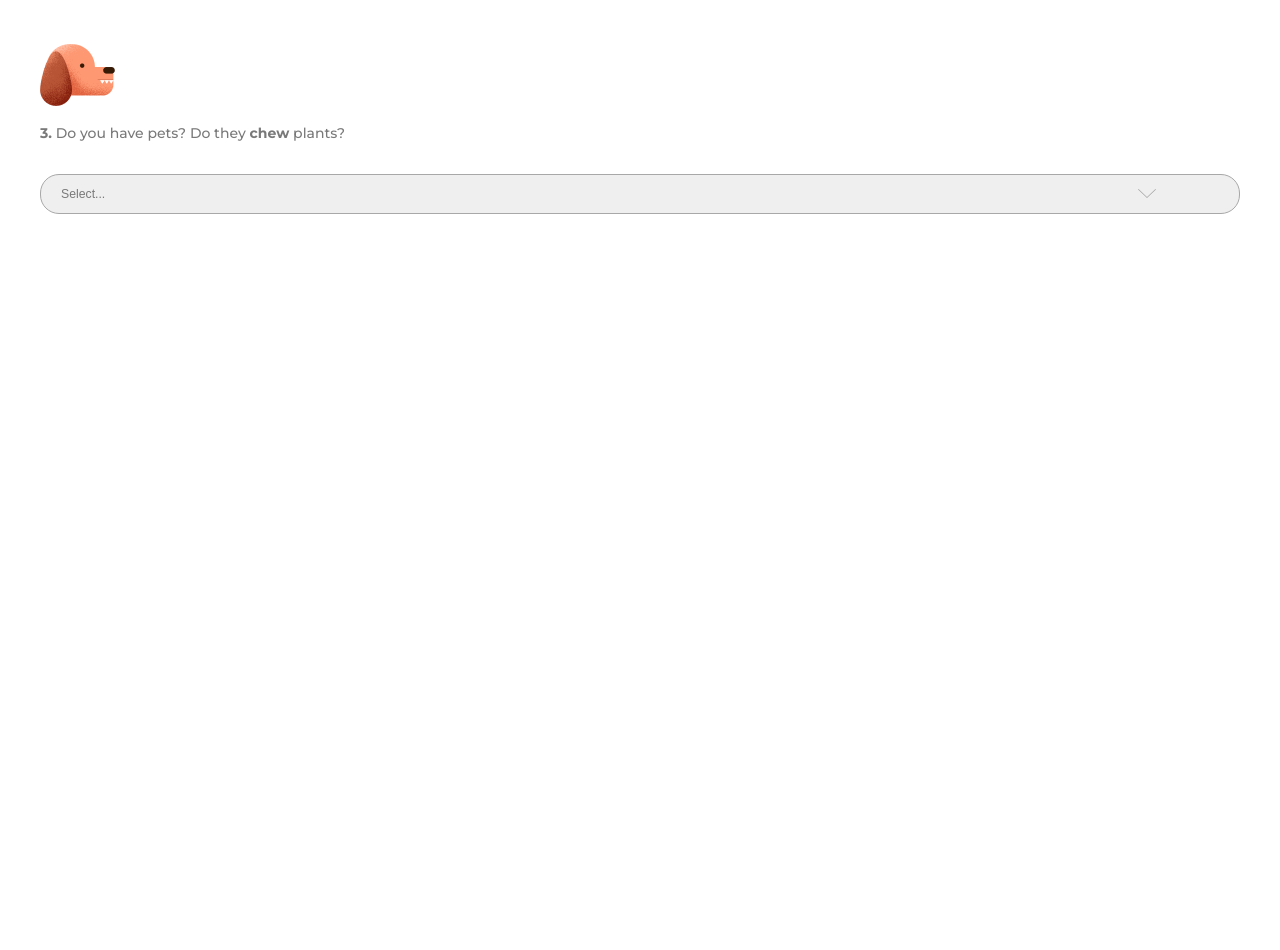
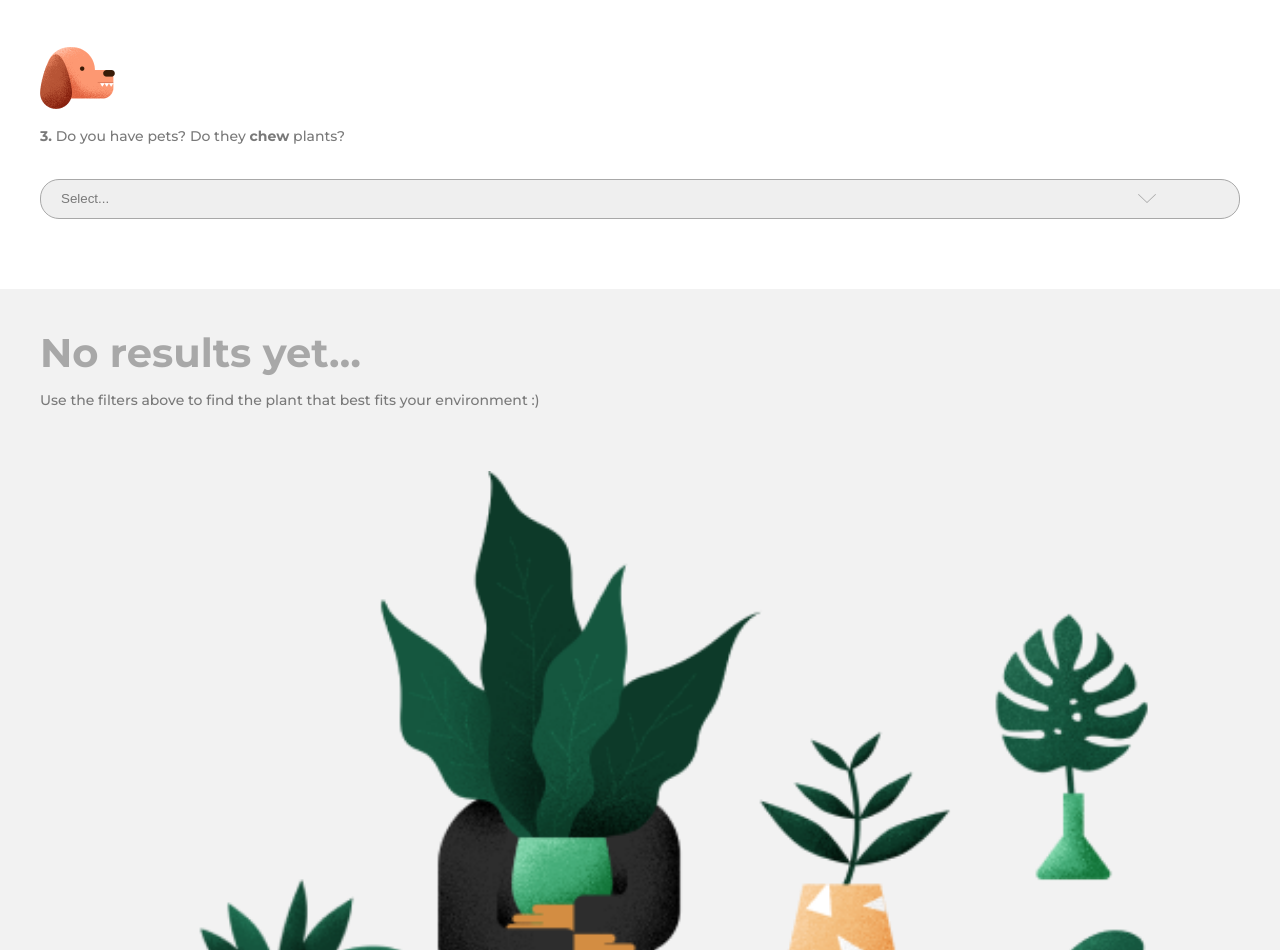
Before and after one commit to kregina/green-thumb.github.io, a website built with webpack: page src/index.html in a window 1280 px wide. Shown: the part 610-1560 px from the top of the page. Before the commit the page ends 894 px from the top, so only its background shows below. Built offline with nearby package versions, Linux system fonts and the light colour scheme.

Commit message:
implements no result section

```diff
--- a/src/index.css
+++ b/src/index.css
@@ -1,19 +1,28 @@
 :root {
-  --title-color: #0B2A1E;
-  --text-color: #797979;
-  --select-border: #A8A8A8;
+  --background-color: #F2F2F2;
+  --dark-gray: #0B2A1E;
+  --gray: #797979;
+  --ligth-gray: #A8A8A8;
 }
 
 body {
-  box-sizing: border-box;
   font-family: "Montserrat", sans-serif;
   font-size: 16px;
   margin: 0;
   padding: 0;
 }
 
+* {
+  box-sizing: border-box;
+}
+
 header {
   padding: 2.313em 2.5em;
+}
+
+p {
+  font-size: 0.875em;
+  color: var(--gray)
 }
 
 .logo {
@@ -25,7 +34,7 @@ header {
 }
 
 .title {
-  color: var(--title-color);
+  color: var(--dark-gray);
   font-size: 2.5em;
   font-weight: bold;
   margin: 0;
@@ -42,9 +51,19 @@ header {
   margin-bottom: 4.375em;
 }
 
-.box-content {
-  font-size: 0.875em;
-  color: var(--text-color)
+.result {
+  background: var(--background-color);
+}
+
+.result .title {
+  color: var(--ligth-gray);
+  padding: 2.438rem 0 0;
+  margin: 0;
+}
+
+.result img {
+  margin-top: 3em;
+  width: 100%;
 }
 
 .box-content .select {
@@ -54,10 +73,9 @@ header {
   background-repeat: no-repeat;
   background-position-x: 93%;
   background-position-y: center;
-  border: solid 1px var(--select-border);
+  border: solid 1px var(--ligth-gray);
   border-radius: 19px;
-  color: var(--text-color);
-  font-size: 0.875em;
+  color: var(--gray);
   font-weight: 300;
   height: 40px;
   margin-top: 1.500em;
--- a/src/index.html
+++ b/src/index.html
@@ -57,7 +57,15 @@
         </div>
       </section>
 
-
+      <section class="container result" id="result">
+        <div id="no-resul">
+          <p class="title">No results yet…</p>
+          <p>
+            Use the filters above to find the plant that best fits your environment :)
+          </p>
+          <img id="imgNoResult" />
+        </div>
+      </section>
     </main>
   </body>
 </html>
--- a/src/index.js
+++ b/src/index.js
@@ -3,11 +3,13 @@ import imgLogo from './images/logo.png';
 import imgSun from './images/sun.png';
 import imgDog from './images/dog.png';
 import imgWateringcan from './images/wateringcan.png';
+import imgNoResult from './images/illustration.png';
 
 const logo = document.getElementById('logo').src = imgLogo;
 const sun = document.getElementById('sunlight').src = imgSun;
 const water = document.getElementById('chew').src = imgDog;
 const dog = document.getElementById('water').src = imgWateringcan;
+const noResult = document.getElementById('imgNoResult').src = imgNoResult;
 
 const sunList = ['high', 'low', 'no'];
 const waterList = ['false', 'true'];
--- a/webpack.config.common.js
+++ b/webpack.config.common.js
@@ -23,7 +23,6 @@ module.exports = {
           {
             loader: 'url-loader',
             options: {
-              limit: 8000,
               name: 'images/[hash]-[name].[ext]',
               publicPath: 'assets',
             }
```
Also changed, not shown: src/images/home-person.png (deleted), src/images/illustration.png (added).
